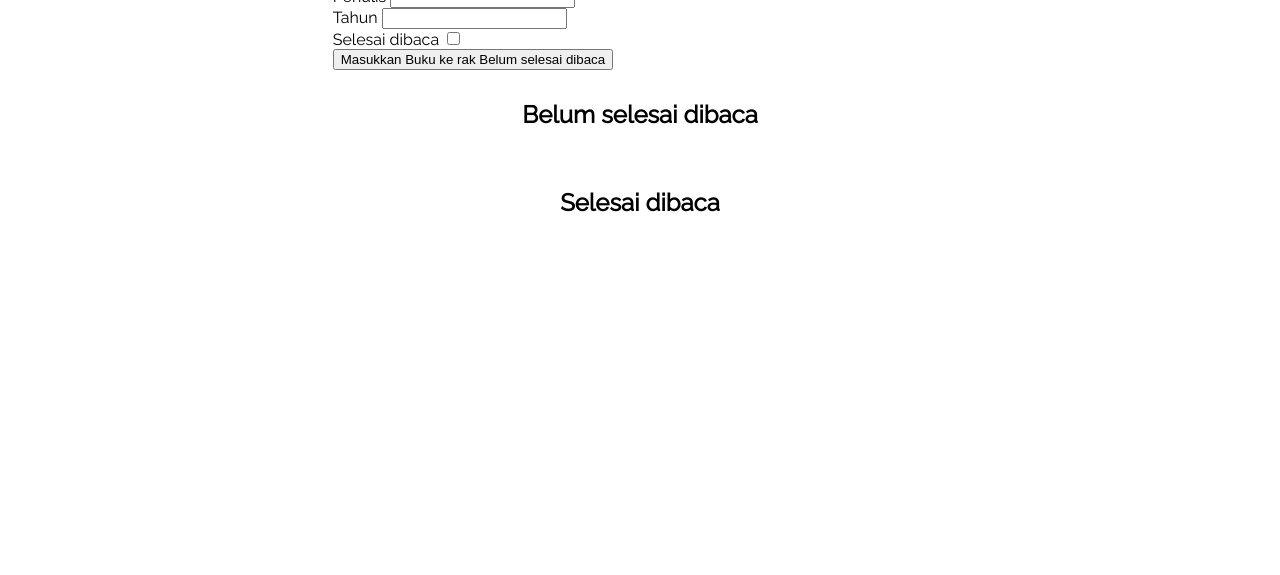
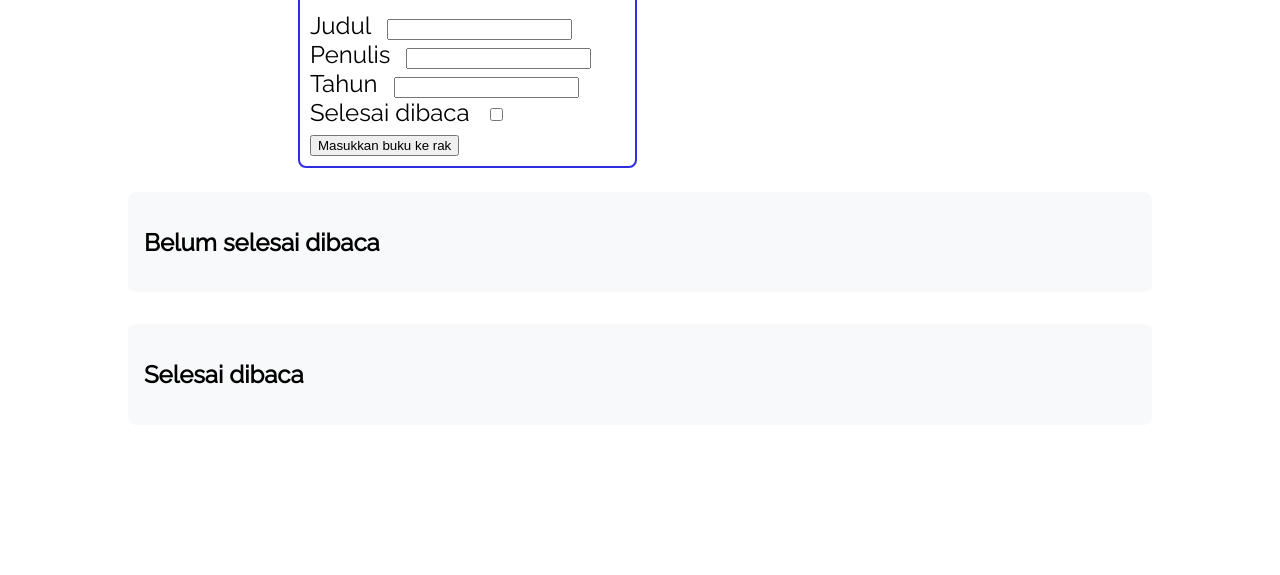
Before and after one commit to ImLostPlsHelp/Tugas-Akhir-Front-End-Web-Pemula, a plain HTML site: page index.html in a window 1280 px wide. Shown: the part 225-800 px from the top of the page. Drawn offline with Linux system fonts and the light colour scheme.

Commit message:
Quick changes to the bookshelves and progress towards the forms and items

```diff
--- a/css/styles.css
+++ b/css/styles.css
@@ -102,3 +102,28 @@ header {
     flex: 7;
     padding: 10px;
 }
+
+.input-form {
+    display: flex;
+    flex-direction: column;
+    padding: 10px;
+    background: #ffffff;
+    border: 2px solid #2e2ee2;
+    border-radius: 8px;
+    margin-bottom: 8px;
+    font-size: 24px;
+}
+
+label {
+    margin-right: 10px;
+}
+
+.container {
+    width: 1024px;
+    border-radius: 8px;
+    margin: 16px;
+    background: #F8F9FA;
+    padding: 16px;
+    flex-grow: 1;
+    height: fit-content;
+}
--- a/index.html
+++ b/index.html
@@ -43,7 +43,7 @@
             </div>
             <button id="bookFormSubmit" type="submit"
               data-testid="bookFormSubmitButton">
-              Masukkan Buku ke rak <span>Belum selesai dibaca</span>
+              Masukkan buku ke rak
             </button>
           </form>
         </section>
@@ -63,7 +63,7 @@
       </div>
         <div class="bookshelf">
 
-          <section class="bookshelf-incomplete">
+          <section class="bookshelf-incomplete container">
             <h2>Belum selesai dibaca</h2>
 
             <div id="incompleteBookList" data-testid="incompleteBookList">
@@ -73,7 +73,7 @@
             </div>
           </section>
 
-          <section class="bookshelf-complete">
+          <section class="bookshelf-complete container">
             <h2>Selesai dibaca</h2>
 
             <div id="completeBookList" data-testid="completeBookList">
```
